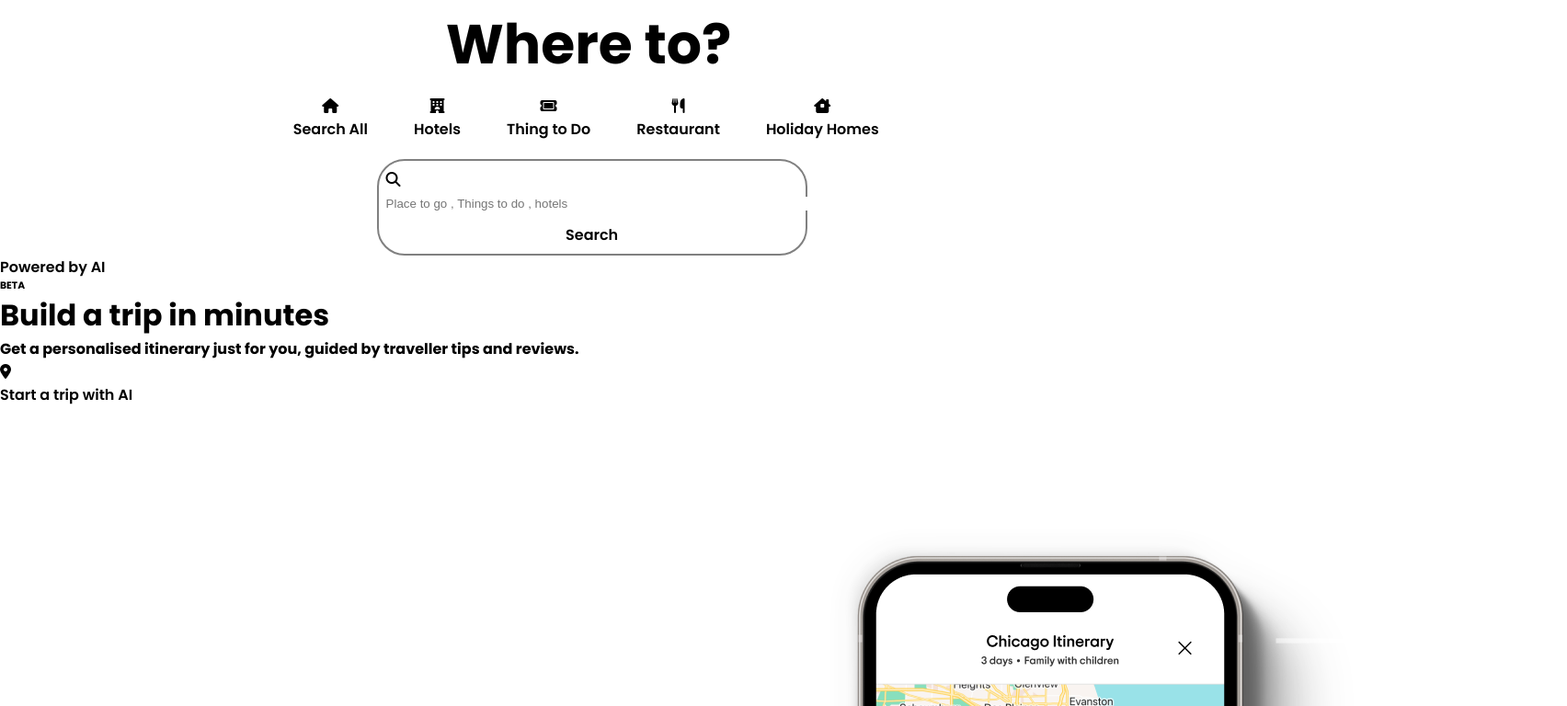
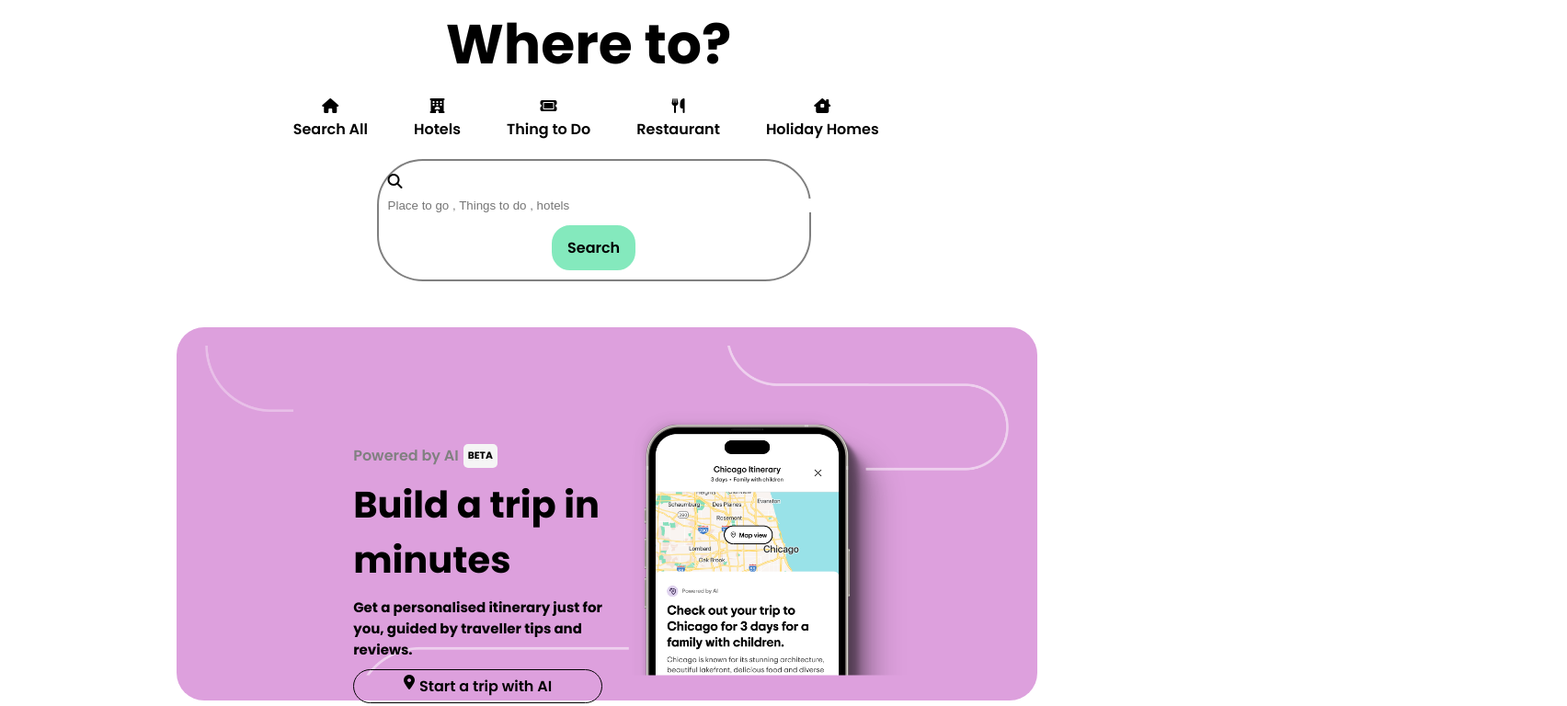
Before and after one commit to sarathKSMS/TripAdvisor, a plain HTML site: page index.html in a window 1280 px wide. Shown: the part 114-882 px from the top of the page at 92% size, 1704 px wide, since content can reach past the window. Drawn offline with Linux system fonts and the light colour scheme.

Commit message:
Update style.css

```diff
--- a/style.css
+++ b/style.css
@@ -1,22 +1,24 @@
-*{
+* {
     margin: 0%;
     padding: 0%;
 }
 
-body{
+body {
     font-family: "Poppins", sans-serif;
     font-weight: 600;
 }
 
-.navbar{
+.navbar {
+    background-color:white;
+    color:  black;
     width: 95%;
-    display:flex;
+    display: flex;
     flex-wrap: wrap;
     margin-top: 10px;
-    padding:10px;
+    padding: 10px;
     justify-content: space-around;
     align-items: center;
-
+    position: sticky;
     top: 0;
 
 
@@ -24,33 +26,40 @@ body{
 
 
 
-.navbar-s1_title_img img{
-    width: 188px;
-    height:40px
+.navbar-s1_title_img img {
+    width: 100%;
+    height: 40px
 }
 
-.navbar-s2{
+.navbar-s2 {
     display: flex;
     flex-wrap: wrap;
-    gap: 20px ;
+    gap: 20px;
 }
 
-.navbar-s3{
+.navbar-s3 {
     display: flex;
     flex-wrap: wrap;
     gap: 10px;
 }
 
+.navsignin{
+    border: solid black 1px;
+    background-color: blacK;
+    color: white;
+    border-radius: 20px;
+    padding: 5px;
+}
 
-.where{
+
+.where {
     margin-top: 40px;
     padding: 2Opx;
     text-align: center;
     font-size: 30px
-
 }
 
-.search_up_menu{
+.search_up_menu {
 
     display: flex;
     width: 98%;
@@ -62,39 +71,125 @@ body{
 
 }
 
-.searchbar{
+.searchbar {
     border: solid gray 2px;
-    padding: 1dvh;
-    border-radius: 30px;
+    padding: 10px;
+    border-radius: 50px;
     display: flex;
     flex-wrap: wrap;
     width: 35%;
     gap: 10px;
     justify-content: space-around;
-    margin-left:32%;
+    margin-left: 32%;
     margin-top: 10px;
+    align-items: center;
 }
 
 
 
-.search_icon input{
+.search_icon input {
     border: none;
-    width:500px
+    width: 500px
+}
 
-}
 .searchbar input:focus {
     outline: none;
 }
 
 
-.background{
-    background-color: plum;
-    width: 99%;
+.search_green {
+    padding: 10px;
+    border: solid #84E9BD 2px;
+    border-radius: 20px;
+    background-color: #84E9BD;
+    padding-right: 15px;
+    padding-left: 15px;
 
-    margin: 10px;
+
 }
 
-.beach{
+
+
+
+.wall_img {
+
+    width: 70%;
+    height: fit-content;
+    background-color: plum;
+    padding: 20px;
+    margin: 50px;
+    border-radius: 30px;
+    display: flex;
+    flex-wrap: wrap;
+    gap: 10px;
+    justify-content: center;
+    margin-left: 15%;
+    position: relative;
+}
+
+.wall_writing {
+    width: 30%;
+    height: 30%;
+
+    position: absolute;
+    left:0;
+    bottom: 0;
+    left: 20%;
+    bottom: 40%;
+}
+
+.wall_im {
+    width: 100%;
+
+}
+
+.wall_im img {
+    width: 100%;
+}
+
+.wr_1 {
+    display: flex;
+    gap: 5px;
+    padding: 5px;
+}
+
+.wr_1 p {
+    color: grey;
+}
+
+.wr_1 h6 {
+
+    border-radius: 5px;
+    background-color: whitesmoke;
+    padding: 5px;
+}
+
+.wr_2 {
+    font-size: 20px;
+    padding: 5px;
+}
+
+.wr_3 {
+    padding: 5px;
+}
+
+.wr_3 h4 {
+    font-size: 15px;
+}
+
+.wr_4 {
+    padding: 5px;
+    display: flex;
+    gap: 5px;
+    border: solid black 1px;
+    margin: 5px;
+    border-radius: 100px;
+    justify-content: center;
+}
+
+
+
+.beach {
     padding-left: 40px;
 
     margin: 15px;
@@ -105,9 +200,9 @@ body{
 }
 
 
-.beach-option{
+.beach-option {
 
-    display: flex ;
+    display: flex;
     flex-wrap: wrap;
     justify-content: center;
     margin: 15px;
@@ -115,11 +210,11 @@ body{
     gap: 15px;
 }
 
-.beach-option img{
+.beach-option img {
     border-radius: 10px;
 }
 
-.madras{
+.madras {
 
     margin: 15px;
     margin-top: 30px;
@@ -128,9 +223,9 @@ body{
     padding-left: 14%;
 }
 
-.madras-option{
+.madras-option {
 
-    display: flex ;
+    display: flex;
     flex-wrap: wrap;
     justify-content: center;
     margin: 15px;
@@ -138,18 +233,18 @@ body{
     gap: 20px;
 }
 
-.madras-option img{
+.madras-option img {
     border-radius: 10px;
 }
 
 
 
-.madras-option p{
+.madras-option p {
     width: 300px;
 }
 
 
-.more-madras{
+.more-madras {
 
     margin: 15px;
     margin-top: 30px;
@@ -158,9 +253,9 @@ body{
     padding-left: 14%;
 }
 
-.more-option{
+.more-option {
 
-    display: flex ;
+    display: flex;
     flex-wrap: wrap;
     justify-content: center;
     margin: 15px;
@@ -169,18 +264,18 @@ body{
 
 }
 
-.more-option img{
+.more-option img {
     border-radius: 10px;
 }
 
 
 
-.more-option p{
+.more-option p {
     width: 300px;
 }
 
 
-.explore{
+.explore {
     width: 98%;
     background-color: #FAF1ED;
     padding: 10px;
@@ -188,7 +283,7 @@ body{
 
 }
 
-.explore-option{
+.explore-option {
 
     background-color: #FAF1ED;
     width: 98%;
@@ -202,24 +297,32 @@ body{
 
 }
 
-.explore-option img{
-    width: 400px;
+.explore-option img {
+    width: 100%;
     height: 235px;
 
 }
 
-.explore-option p{
-    width: 400px;
+.explore-option p {
+    width: 100%;
 }
 
-.video-section{
+.china {
+    margin: 15px;
+    margin-top: 30px;
+    padding: 10px;
+    margin-bottom: 0%;
+    padding-left: 14%;
+}
 
-    margin-left: 18%;
+.video-section {
+
+    margin-left: 20%;
     margin-top: 30px;
 
 }
 
-.footer{
+.footer {
 
     background-color: #FFF7E1;
     display: flex;
@@ -228,7 +331,7 @@ body{
     gap: 10%;
 }
 
-.footer-main-s1{
+.footer-main-s1 {
     display: flex;
     padding: 20px;
     gap: 25px;
@@ -236,20 +339,19 @@ body{
 
 }
 
-.footer-main-s2{
+.footer-main-s2 {
     padding: 20px;
 }
 
 
-.footer2{
-    border: solid black 1px;
+.footer2 {
     background-color: #FFF7E1;
     display: flex;
     justify-content: center;
-
 }
 
-.footer2-s1 img{
+.footer2-s1 img {
     width: 25px;
     height: 25px;
+    border-radius: 10px;
 }
```
